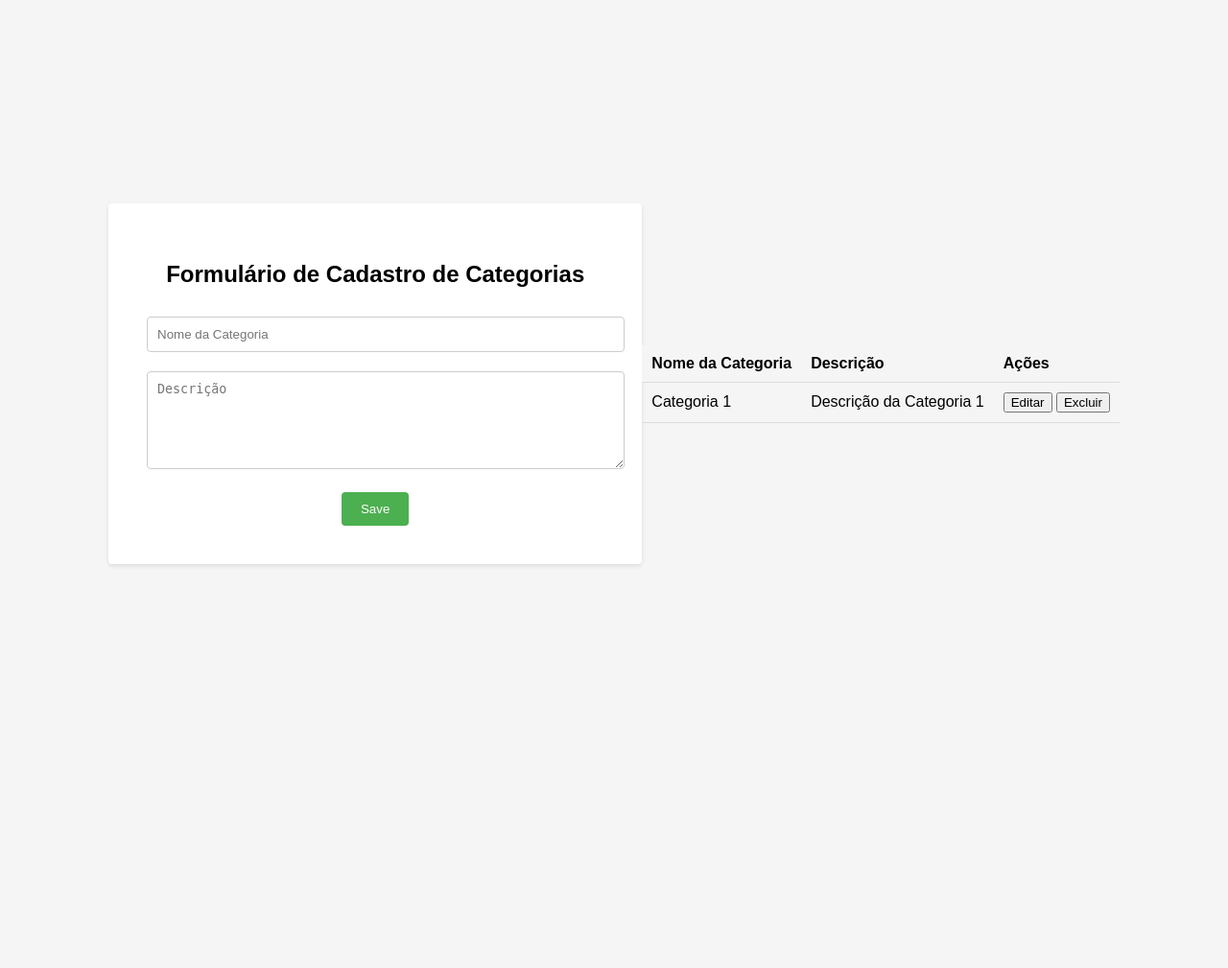
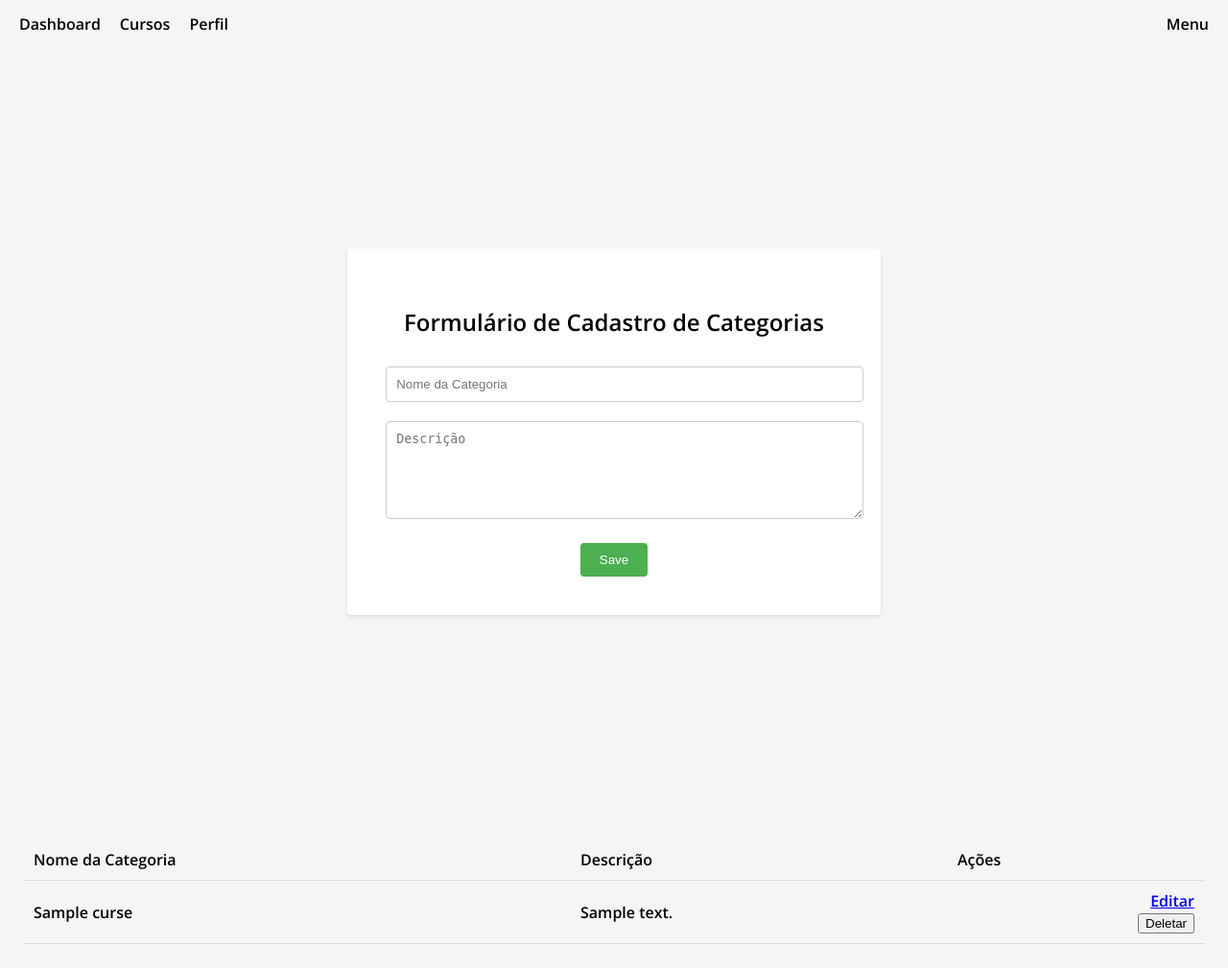
Before and after one commit to HidekiKoyama/Plataforma_Estudei, a Django app: page /cad_categories_curse/ in a window 1280 px wide. Shown: the whole page at 96% size. Before the commit the page ends 590 px from the top, so only its background shows below. Run offline with Django 4.2, Linux system fonts and the light colour scheme; tables that the repository leaves empty hold one stand-in row (values such as "Sample post").

Commit message:
ajustando crud (delete - update) parcial

```diff
--- a/sistema/models.py
+++ b/sistema/models.py
@@ -2,4 +2,4 @@
 
 class categorie_curses(models.Model):
     name = models.CharField(max_length=25)
-    description = models.TextField()
+    description = models.TextField(max_length=150)
--- /dev/null
+++ b/sistema/static/static_admin/script_admin.js
@@ -0,0 +1,5 @@
+function showConfirmation() {
+    if (confirm('Tem certeza de que deseja deletar o cadastro?')) {
+      document.getElementById('delete-cad').submit();
+    }
+}
--- a/sistema/static/static_admin/styles_area_cad_categories.css
+++ b/sistema/static/static_admin/styles_area_cad_categories.css
@@ -72,3 +72,6 @@
 td:last-child {
     text-align: right;
 }
+.table_results{
+    margin: 25px;
+}
--- /dev/null
+++ b/sistema/templates/arq_global/menu_global_system.html
@@ -0,0 +1,29 @@
+{% load static %}
+<head>
+    <meta charset="UTF-8">
+    <meta name="viewport" content="width=device-width, initial-scale=1.0">
+    <link rel="stylesheet" href="{% static '/static_main/styles_system_main.css' %}">
+</head>
+<header>
+    <nav>
+        <ul>
+            <li><a href="#">Dashboard</a></li>
+            <li><a href="#">Cursos</a></li>
+            <li><a href="#">Perfil</a></li>
+        </ul>
+    </nav>
+    <input type="checkbox" id="toggle-btn">
+    <div id="menu">
+      <label for="toggle-btn" id="toggle-label" onclick="show_sub_menus()">Menu</label>
+    </div>
+    <div id="sidebar">
+        <ul>
+          <li><a href="{% url 'login_is_valid' %}">Home</a></li>
+          <li><a href="#">Adicionar amigos</a></li>
+          <li><a href="#">Rank</a></li>
+          <li><a href="{% url 'cad_categories_curse' %}">Categoria curso</a></li>
+          <li><a href="/">Logout</a></li>
+      </ul>
+  </div>
+</header>
+<script src="{% static 'static_main/script_system_main.js' %}"></script>
--- a/sistema/templates/system_admin/admin_main_control.html
+++ b/sistema/templates/system_admin/admin_main_control.html
@@ -6,9 +6,10 @@
     <title>Admin</title>
 </head>
 <body>
-</head>
+{% include 'arq_global/menu_global_system.html' %}
 <body>
     <div class="container">
+        tela admin
     </div>
 </body>
 </html>
--- a/sistema/templates/system_admin/curses_categories_add.html
+++ b/sistema/templates/system_admin/curses_categories_add.html
@@ -8,16 +8,18 @@
     <title>Formulário de Cadastro de Categorias</title>
 </head>
 <body>
-</head>
+{% include 'arq_global/menu_global_system.html' %}
 <body>
     <div class="container">
         <div class="form-box">
             <h2>Formulário de Cadastro de Categorias</h2>
-            <form>
+            <form action="{% url 'cad_categories_curse' %}" method="POST">
+                {% csrf_token %}
                 <input type="text" placeholder="Nome da Categoria" name="name_categorie" required>
-                <textarea placeholder="Descrição" name="desc_categorie"></textarea>
-                <button type="submit">Save</button>
+                <textarea placeholder="Descrição" name="desc_categorie" maxlength="150"></textarea>
+                <button type="submit" name="buttom" value="buttom_save_categorie">Save</button>
             </form>
+        </div>
     </div>
     <div class="table_results">
         <table>
@@ -29,17 +31,24 @@
                 </tr>
             </thead>
             <tbody>
+                {% for return_data in return_data %}
                 <tr>
-                        <td>Categoria 1</td>
-                        <td>Descrição da Categoria 1</td>
+                    <td>{{ return_data.name}}</td>
+                    <td> {{ return_data.description }}</td>
                     <td>
-                            <button>Editar</button>
-                            <button>Excluir</button>
+                        <label for="">
+                            <a href="{% url 'update_cad_categories_curse' return_data.id %}">Editar</a>
+                        </label>
+                        <form action="{% url 'delete_categories_curse' return_data.id %}" id="delete-cad" method="POST">
+                        {% csrf_token %}
+                        </form>
+                        <button type="submit" onclick="showConfirmation()">Deletar</button>
                     </td>
                 </tr>
+                {% endfor %}
             </tbody>
         </table>
     </div>
-    </div>
+<script src="{% static 'static_admin/script_admin.js' %}"></script>
 </body>
 </html>
--- a/sistema/urls.py
+++ b/sistema/urls.py
@@ -5,4 +5,6 @@
     path('cad_user/', cad_user, name='cad_user'),
     path('system_index/', login_is_valid, name='login_is_valid'),
     path('cad_categories_curse/', cad_categories_curse, name="cad_categories_curse"),
+    path('update_cad_categories_curse/<int:id>/', update_cad_categories_curse, name="update_cad_categories_curse"),
+    path('delete_categories_curse/<int:id>/', delete_categories_curse, name="delete_categories_curse"),
 ]
--- a/sistema/views.py
+++ b/sistema/views.py
@@ -32,12 +32,38 @@
 arrumar parte de cadastro de categoria
 '''
 def cad_categories_curse(request):
+    buttom_click = request.POST.get('buttom')
+
     if request.method == 'GET':
         return_data = categorie_curses.objects.all()
         return render (request, 'system_admin/curses_categories_add.html', {'return_data': return_data})
-    else:
+    elif request.method == 'POST' and buttom_click == 'buttom_save_categorie':
         new_curse = categorie_curses()
         new_curse.name = request.POST.get('name_categorie')
         new_curse.description = request.POST.get('desc_categorie')
-        new_curse.save()
-        return render (request, 'system_admin/curses_categories.html')
+        new_curse.save_base()
+        return_data = categorie_curses.objects.all()
+        return render (request, 'system_admin/curses_categories_add.html', {'return_data': return_data})
+    else:
+        print("deu ruim meu nobre")
+        return render(request, 'login/index.html')
+
+def delete_categories_curse(request, id):
+    if request.method == 'POST':
+        categorie_curses.objects.filter(id=id).delete()
+        return_data = categorie_curses.objects.all()
+        return render (request, 'system_admin/curses_categories_add.html', {'return_data': return_data})
+    else:
+        print("deu ruim meu nobre")
+        return render(request, 'login/index.html')
+
+def update_cad_categories_curse(request, id):
+        if request.method == 'POST':
+            up_name = request.POST.get('name_categorie')
+            up_desc = request.POST.get('desc_categorie')
+            update_cad_categories = categorie_curses.objects.filter(id=id).update(name=up_name, description=up_desc)
+            return_data = categorie_curses.objects.all()
+            return render (request, 'system_admin/curses_categories_add.html', {'return_data': return_data})
+        else:
+            update_cad_categories = categorie_curses.objects.filter(id=id)
+            return render (request, 'system_admin/update_curses_categories_add.html', {'update_cad_categories': update_cad_categories})
```
Also changed, not shown: sistema/templates/system/index_system.html (+3 -27 lines), sistema/templates/system_admin/update_curses_categories_add.html (added, +16 -0 lines), sistema/migrations/0002_alter_categorie_curses_description.py (added). Lines whose indentation alone changed are shown as unchanged.
